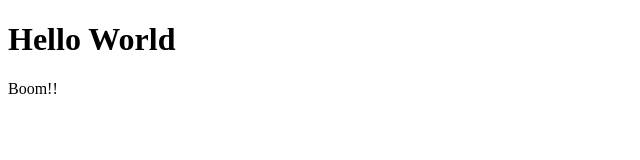
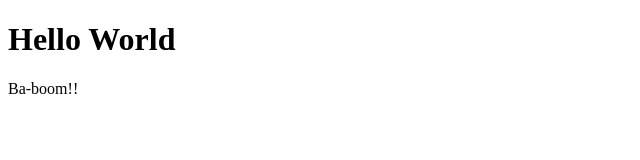
Before and after one commit to uytieu/uytieu.github.io, a plain HTML site: page index.html in a window 1280 px wide. Shown: the full height of the page, 0-640 px from the left. Drawn offline with Linux system fonts and the light colour scheme.

Commit message:
Update index.html

```diff
--- a/index.html
+++ b/index.html
@@ -2,6 +2,6 @@
 <html>
 <body>
 <h1>Hello World</h1>
-<p>Boom!!</p>
+<p>Ba-boom!!</p>
 </body>
 </html>
```
